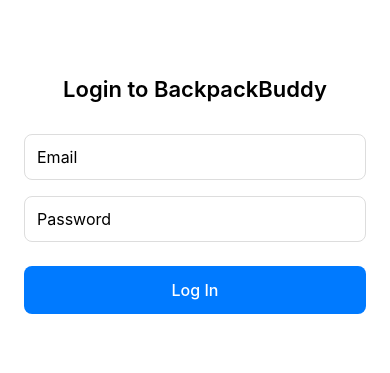
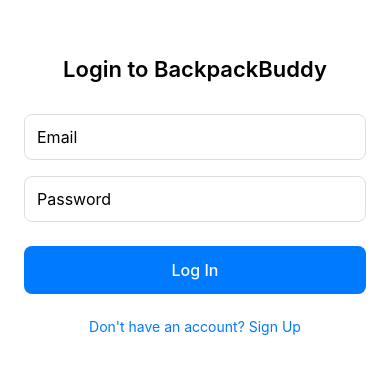
Before and after one commit to calcricksonnn/BackpackBuddy, a React Native app: screen /Login in a window 390 px wide. Shown: the part 227-600 px from the top of the page. Built offline with nearby package versions, Linux system fonts and the light colour scheme.

Commit message:
Update LoginScreen.tsx

```diff
--- a/screens/LoginScreen.tsx
+++ b/screens/LoginScreen.tsx
@@ -8,10 +8,10 @@
   const [password, setPassword] = useState('');
 
   const handleLogin = () => {
-    // TODO: Replace with Firebase login in next step
+    // TODO: Replace with Firebase login in Step 3
     if (email && password) {
       Alert.alert('Login Success', 'Firebase login will be added next.');
-      // navigation.replace('Explore'); // or whatever your first main tab screen is
+      // navigation.replace('Explore');
     } else {
       Alert.alert('Error', 'Please enter email and password');
     }
@@ -38,6 +38,10 @@
       <TouchableOpacity onPress={handleLogin} style={styles.button}>
         <Text style={styles.buttonText}>Log In</Text>
       </TouchableOpacity>
+
+      <TouchableOpacity onPress={() => navigation.replace('Register')}>
+        <Text style={styles.link}>Don't have an account? Sign Up</Text>
+      </TouchableOpacity>
     </View>
   );
 };
@@ -60,5 +64,11 @@
     alignItems: 'center',
     marginTop: 8
   },
-  buttonText: { color: '#fff', fontSize: 16, fontWeight: '500' }
+  buttonText: { color: '#fff', fontSize: 16, fontWeight: '500' },
+  link: {
+    color: '#007AFF',
+    fontSize: 14,
+    marginTop: 24,
+    textAlign: 'center'
+  }
 });
```
